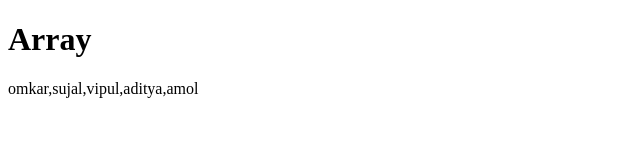
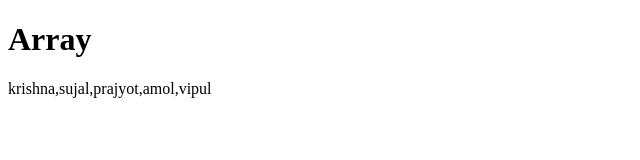
Before and after one commit to OmkarMore01/icp-7-assignment-33, a plain HTML site: page index.html in a window 1280 px wide. Shown: the full height of the page, 0-640 px from the left. Drawn offline with Linux system fonts and the light colour scheme.

Commit message:
array values changed

```diff
--- a/index.html
+++ b/index.html
@@ -9,7 +9,7 @@
     <h1>Array</h1>
 
     <script>
-        const names =["omkar","sujal","vipul","aditya","amol"];
+        const names =["krishna","sujal","prajyot","amol","vipul"];
         document.write(names);
         console.log("Array Elements are :");
         console.log(names);
```
